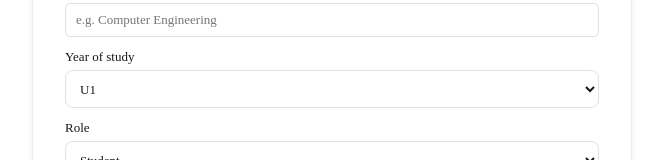
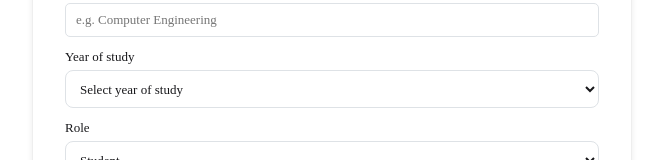
Before and after one commit to Ricchs/CodeJam16-Apricus-Project, a React (Vite) app in the folder Frontend/: page / in a window 1280 px wide. Both pictures are taken after typing "name@example.com", "Sample123" into the empty fields and a click on the button "Create an account". Shown: the part 409-569 px from the top of the page, without its empty margins (308-971 px from the left). Built offline with nearby package versions, Linux system fonts and the light colour scheme.

Commit message:
final changes year of study

```diff
--- a/Frontend/src/pages/signup/signup.jsx
+++ b/Frontend/src/pages/signup/signup.jsx
@@ -42,6 +42,8 @@ export default function SignupPage({ onShowLogin }) {
           <label>
             Year of study
             <select name="year of study" defaultValue="" required>
+              <option value="" disabled hidden>Select year of study</option>
+              <option value="U0">U0</option>
               <option value="U1">U1</option>
               <option value="U2">U2</option>
               <option value="U3">U3</option>
```
